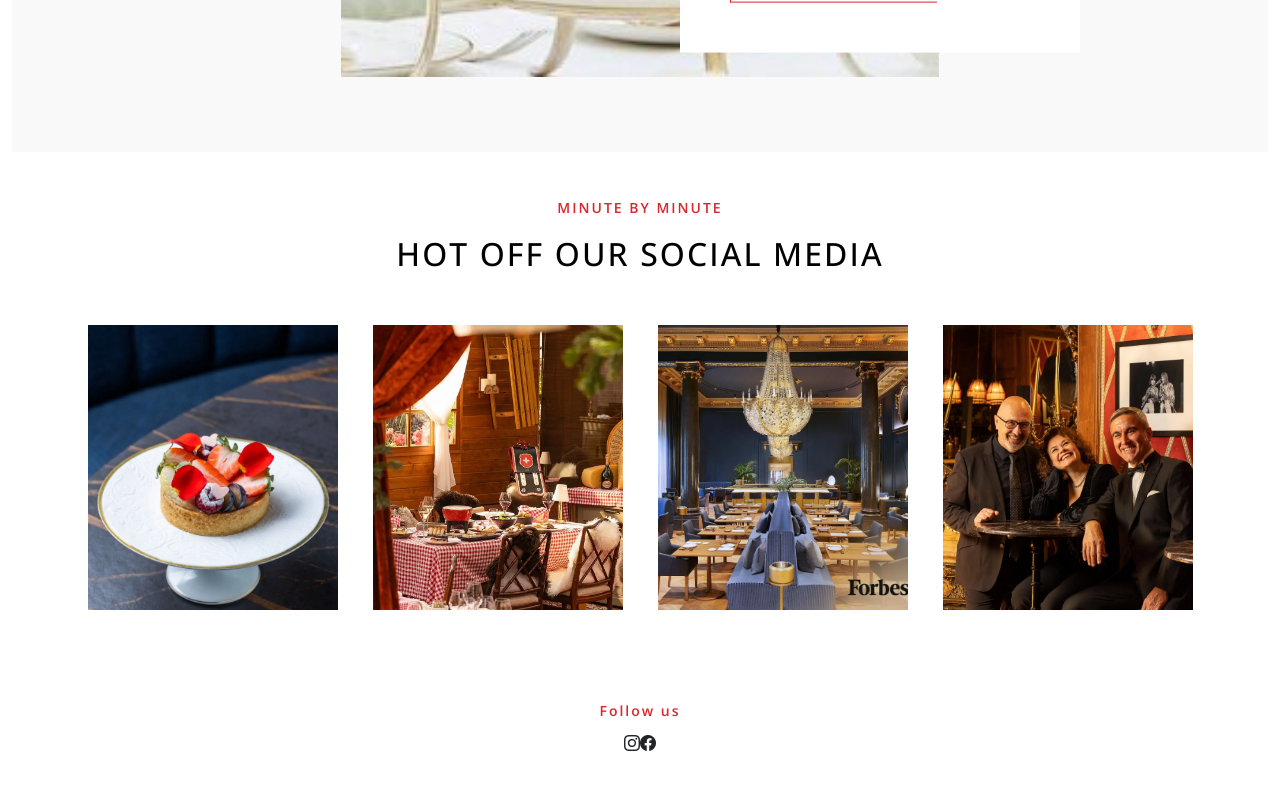
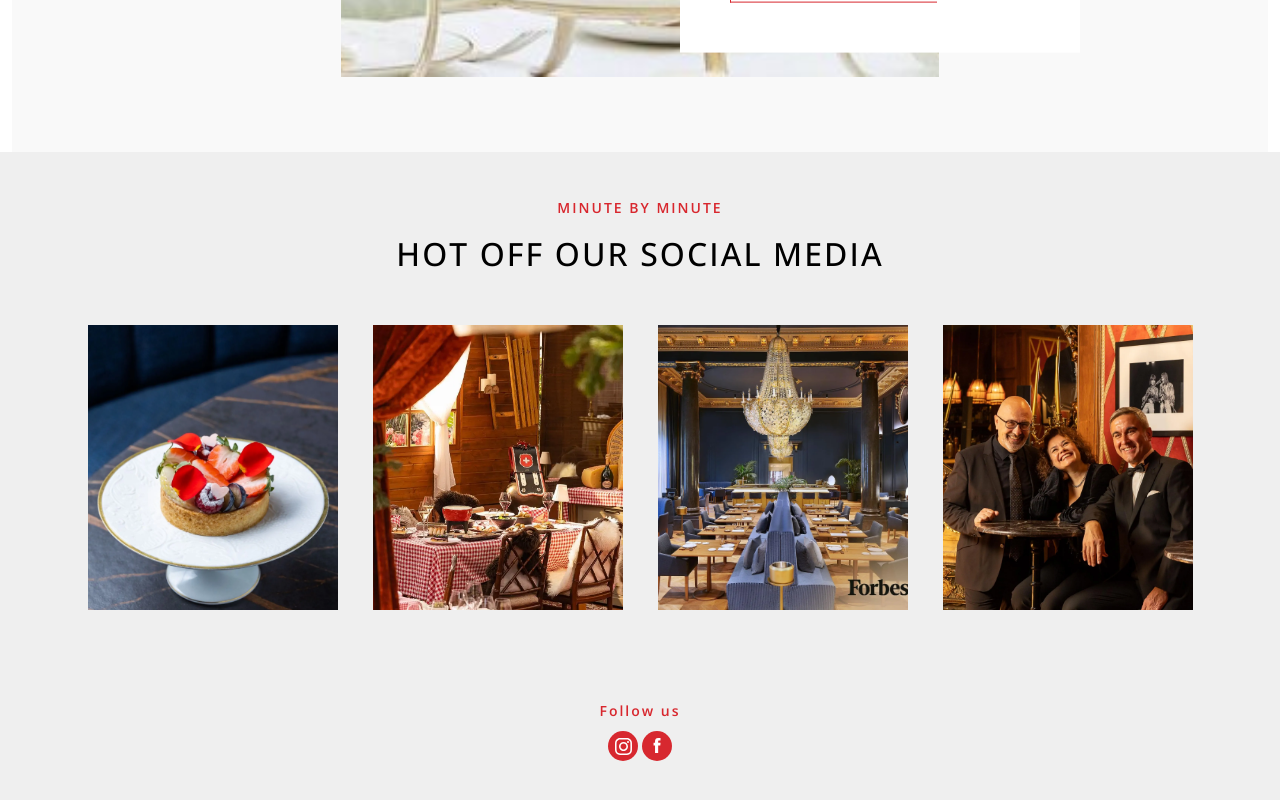
Before and after one commit to AlexandraSicoe/barcelona-hotel-React, a React (Create React App) app: page / in a window 1280 px wide. Shown: the part 2163-2963 px from the top of the page. Before the commit the page ends 2918 px from the top, so only its background shows below. Built offline with nearby package versions, Linux system fonts and the light colour scheme.

Commit message:
finished socials section

```diff
--- a/src/components/socials/Socials.js
+++ b/src/components/socials/Socials.js
@@ -3,9 +3,12 @@ import social1 from "../../images/social1.webp";
 import social2 from "../../images/social2.webp";
 import social3 from "../../images/social3.webp";
 import social4 from "../../images/social4.webp";
+import fb from "../../images/facebook-circle.svg";
+import ig from "../../images/instagram-circle.svg";
 
 const Socials = () => {
   return (
+    <div className="container-fluid" style={style.socialsContainer}>
       <div className="container">
         <div className="row justify-content-center">
           <div className="col-12 text-center">
@@ -56,10 +59,16 @@ const Socials = () => {
             <p style={style.paragraph}>Follow us</p>
           </div>
         </div>
-      <div className="row justify-content-center">
-        <div className="col-sm-6 col-md-3 col-lg-3 d-flex justify-content-center">
-          <i class="bi bi-instagram"></i>
-          <i class="bi bi-facebook"></i>
+        <div className="row justify-content-center ">
+          <div className="col-sm-6 col-md-3 col-lg-3 d-flex justify-content-center pb-5">
+            <a href="https://www.instagram.com/hotelpalacebarcelona/">
+              <img src={ig} alt="instagram" style={style.igMargin}></img>
+            </a>
+
+            <a href="https://es-es.facebook.com/elpalacebarcelona">
+              <img src={fb} alt="facebook" style={style.fbMargin}></img>
+            </a>
+          </div>
         </div>
       </div>
     </div>
--- a/src/components/socials/Socials.style.js
+++ b/src/components/socials/Socials.style.js
@@ -1,4 +1,7 @@
 const style = {
+  socialsContainer: {
+    backgroundColor: "rgba(216, 216, 216, 0.40",
+  },
   paragraph: {
     fontSize: "14px",
     color: "#D8272E",
@@ -21,5 +24,11 @@ const style = {
     objectFit: "cover",
     marginBottom: "45px",
   },
+  igMargin: {
+    marginRight: "2px",
+  },
+  fbMargin: {
+    marginLeft: "2px",
+  },
 };
 export default style;
```
Also changed, not shown: src/images/facebook-circle.svg (added), src/images/instagram-circle.svg (added). Lines whose indentation alone changed are shown as unchanged.
